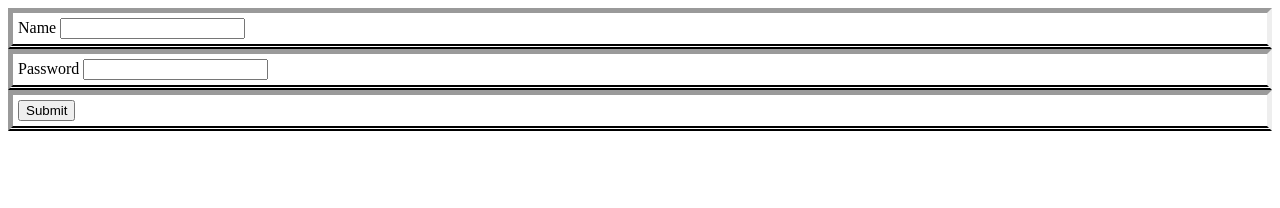
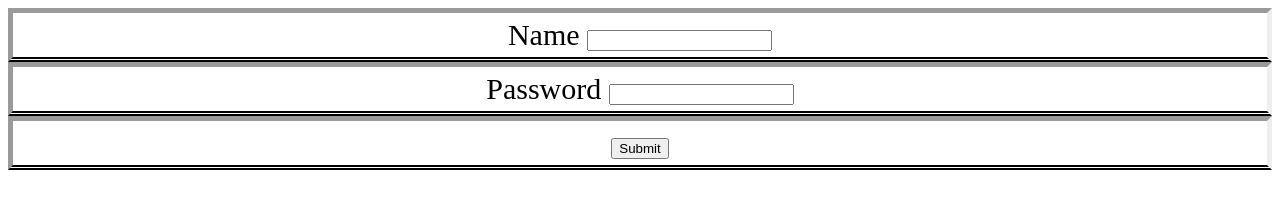
Before and after one commit to umersacirovic2006/domaci, a plain HTML site: page index.html in a window 1280 px wide. Drawn offline with Linux system fonts and the light colour scheme.

Commit message:
Centering and Labeling

```diff
--- a/index.css
+++ b/index.css
@@ -1,4 +1,6 @@
 div {
+    font-size: 30px;
+    text-align: center;
     border-style: inset;
     border-bottom: double;
     border-width: 5px;
--- a/index.html
+++ b/index.html
@@ -5,16 +5,16 @@
     <meta charset="UTF-8">
     <meta http-equiv="X-UA-Compatible" content="IE=edge">
     <meta name="viewport" content="width=device-width, initial-scale=1.0">
-    <title>Form</title>
+    <title>Login</title>
 </head>
 <body>
-    <div id="UserName">
+    <div id="un">
         <form>
             <label for="UserName">Name</label>
             <input id="UserName">
         </form>
     </div>
-    <div id="Password">
+    <div id="pass">
         <form>
             <label for="Password">Password</label>
             <input id="Password">
```
